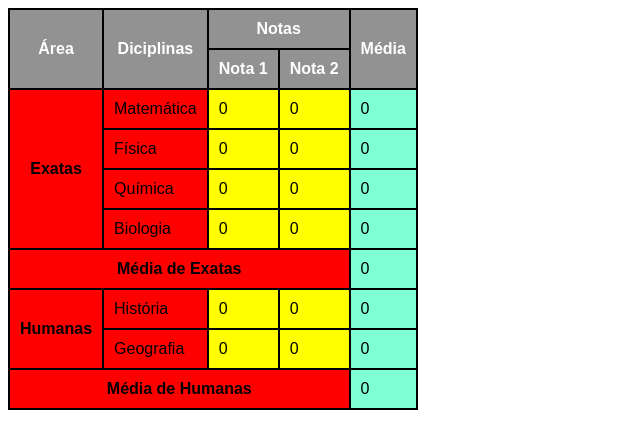
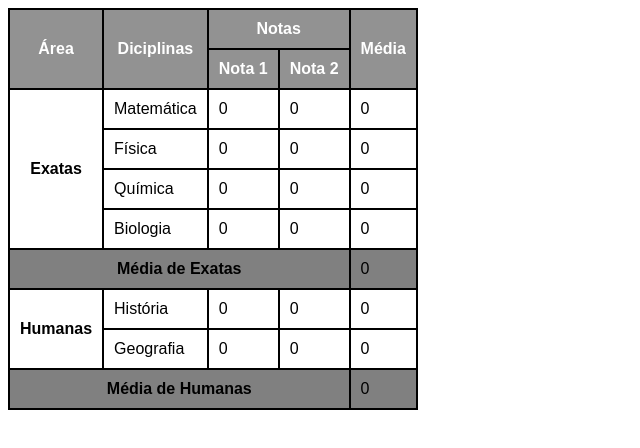
Before and after one commit to Eddu4rdo/html-css, a plain HTML site: page desafios/Desafio-tabelas/desafio2.html in a window 1280 px wide. Shown: the whole page, without its empty margins (0-640 px from the left). Drawn offline with Linux system fonts and the light colour scheme.

Commit message:
desafio atualizar

```diff
--- a/desafios/Desafio-tabelas/desafio2.html
+++ b/desafios/Desafio-tabelas/desafio2.html
@@ -27,15 +27,9 @@
 
 
 
-    .carea{
-        background-color: red;
-    }
-    .cdiciplinas{
-        background-color: yellow;
-    }
+    .media{
+        background-color: gray;
 
-    .cmedia{
-        background-color: aquamarine;
     }
 </style>
 <body>
```
